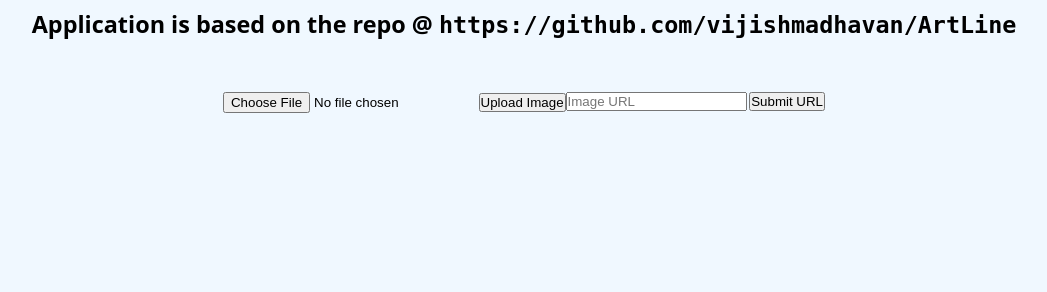
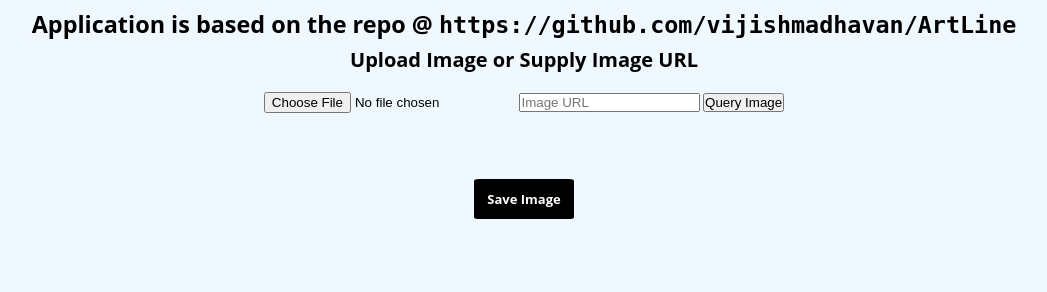
Before and after one commit to Temiloluwa/artline-project, a Flask app: template templates/index.html in a window 1280 px wide; the page is wider, and only the part inside the window is pictured. Shown: the part 108-400 px from the top of that part, without its empty margins (159-1206 px from the left). Run offline with Flask 2, Linux system fonts and the light colour scheme; the template is opened without the code that fills it, so the values that code supplies are empty.

Commit message:
completed version1

```diff
--- a/run.py
+++ b/run.py
@@ -47,8 +47,8 @@ class FeatureLoss(nn.Module):
     def __del__(self): self.hooks.remove()
 
 
-def predict(img_url, learner, url=False):
-    img = preprocess_image(img_url, url)
+def predict(img_url, learner):
+    img = preprocess_img(img_url)
     _,pred, _ = learner.predict(img)
     pred = pred.detach().cpu().numpy().transpose((1, 2, 0))
     pred = (pred - pred.min())/ (pred.max() - pred.min()) * 255
@@ -62,17 +62,13 @@ learner = load_learner(Path("."), 'ArtLine_920.pkl')
 @app.route("/", methods=['GET', 'POST'])
 def predict_image():
     if request.method == "POST":
-        if 'query-image' not in request.files:
+        if 'query-url' not in request.form:
             return render_template('index.html', p_image_path=".", q_image_path="#")
-
-        query_image = request.files['query-image']
-        query_path = os.path.join(app.config['UPLOAD_FOLDER'],\
-            query_image.filename)
-        query_image.save(query_path)
-        img = predict(query_path, learner, url=False)
-        pred_path = os.path.join(app.config['UPLOAD_FOLDER'], \
-            f"pred_{query_image.filename}")
+        query_url = request.form['query-url']
+        img = predict(query_url, learner)
+        pred_path = os.path.join(app.config['UPLOAD_FOLDER'], "pred_img.jpg")
         img.save(pred_path)
+        query_path = os.path.join(app.config['UPLOAD_FOLDER'], "query_img.jpg")
         return render_template('index.html',\
          p_image_path=pred_path, q_image_path=query_path)
     else:
@@ -80,4 +76,4 @@ def predict_image():
 
 
 if __name__ == "__main__":
-    app.run(host='0.0.0.0')
+    app.run(host="0.0.0.0")
--- a/templates/index.html
+++ b/templates/index.html
@@ -66,6 +66,26 @@
             max-width: 40rem;
         }
 
+        #save-img {
+            width: 10rem;
+            height: 4rem;
+            border-radius: 5%;
+            background-color: black;
+            display: flex;
+            align-items: center;
+            justify-content: center;
+        }
+
+        #save-img a {
+            text-decoration: none;
+            font-size: 1.3rem;
+            font-weight: bold;
+            color: white;
+        }
+
+        #submit {
+            cursor: pointer;
+        }
 
 
     </style>
@@ -73,17 +93,14 @@
         <header>
             <h1>Artline</h1>
             <h3>Application is based on the repo @ <code>https://github.com/vijishmadhavan/ArtLine</code></h3>
+            <h4>Upload Image or Supply Image URL</h4>
         </header>
         <main>
             <div id="form">
-                <form action="http://localhost:8080" method="POST" enctype="multipart/form-data">
+                <form action="http://localhost:8080" method="POST">
                     <input type="file"  id="query-image" name="query-image" accept="image/*" onchange="previewImage()">
-                    <input type="submit" value="Upload Image"/>
-                </form>
-
-                <form action="http://localhost:8080" method="POST">
-                    <input type="url" id="query-url" name="query-url" placeholder="Image URL">
-                    <input type="submit" value="Submit URL"/>
+                    <input type="url" id="query-url" name="query-url" placeholder="Image URL" onchange="previewImageURL()">
+                    <input id="submit" type="submit" value="Query Image"/>
                 </form>
             </div>
 
@@ -94,6 +111,9 @@
 
                 <div>
                     <img id="pimg" src="{{p_image_path}}">
+                    <div id="save-img">
+                        <a href="{{p_image_path}}" download>Save Image</a>
+                    </div>
                 </div>
             </div>
         </main>
@@ -106,8 +126,21 @@
                 file = document.getElementById("query-image").files[0]
                 if (file) {
                     qimg.src = URL.createObjectURL(file)
+                    const reader = new FileReader();
+                    reader.onload = (e) => {
+                        const imgPath = e.target.result
+                        console.log(imgPath);
+                        document.getElementById("query-url").value = imgPath
+                    }
+                    reader.readAsDataURL(file);
                 }
             }
+
+            const previewImageURL= () => {
+                url_value = document.getElementById("query-url").value
+                qimg.src = url_value
+            }
+
         </script>
     {% endblock %}
 </body>
```
Also changed, not shown: utils.py (+34 -12 lines), 1 other file.
